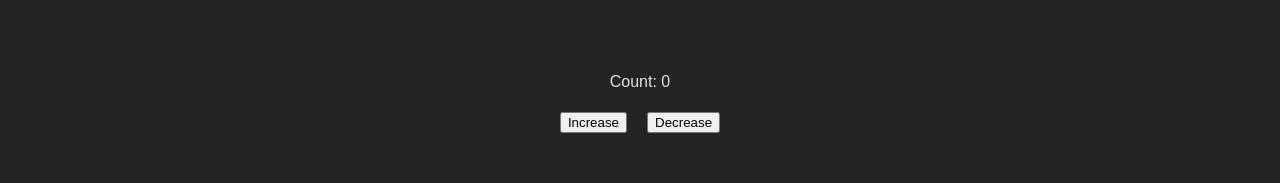
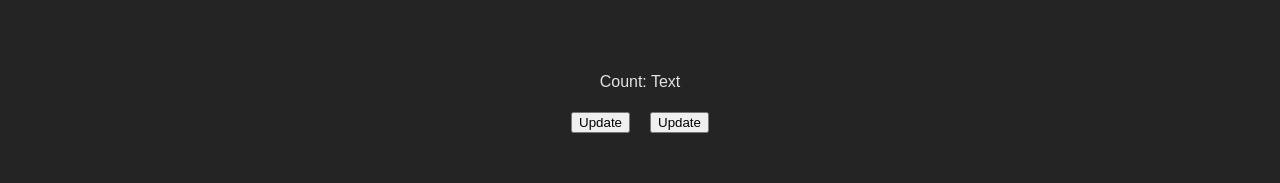
Before and after one commit to gjuanillo/react-refreshers, a React (Vite) app: page / in a window 1280 px wide. Shown: the part 1312-1495 px from the top of the page. Built offline with nearby package versions, Linux system fonts and the light colour scheme.

Commit message:
Use State With Strings

```diff
--- a/src/Counter.tsx
+++ b/src/Counter.tsx
@@ -1,20 +1,24 @@
 import React, { useState } from 'react';
 
 const Counter: React.FC = () => {
-    const [count, setCount] = useState<number>(0);
+    const message : string = "Text";
+    const [count, setCount] = useState<string>(message);
+
+    const message1 : string = "UpdatedText1";
+    const message2 : string = "UpdatedText2";
 
     const increment = () => {
-        setCount(count + 1);
+        setCount(message1);
     };
     const decrement = () => {
-        setCount(count - 1);
+        setCount(message2);
     };
 
     return (
         <div className='contact-section'>
             <p>Count: {count}</p>
-            <button className='counterButton' onClick={increment}>Increase</button>
-            <button className='counterButton' onClick={decrement}>Decrease</button>
+            <button className='counterButton' onClick={increment}>Update</button>
+            <button className='counterButton' onClick={decrement}>Update</button>
         </div>
     );
 };
```
